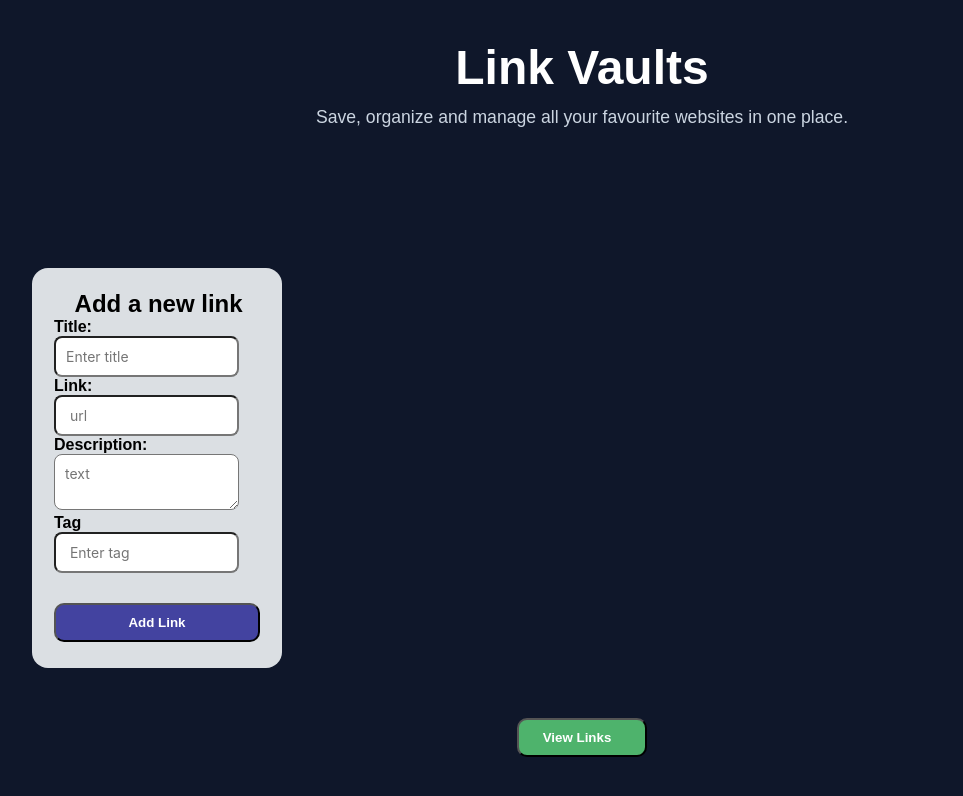
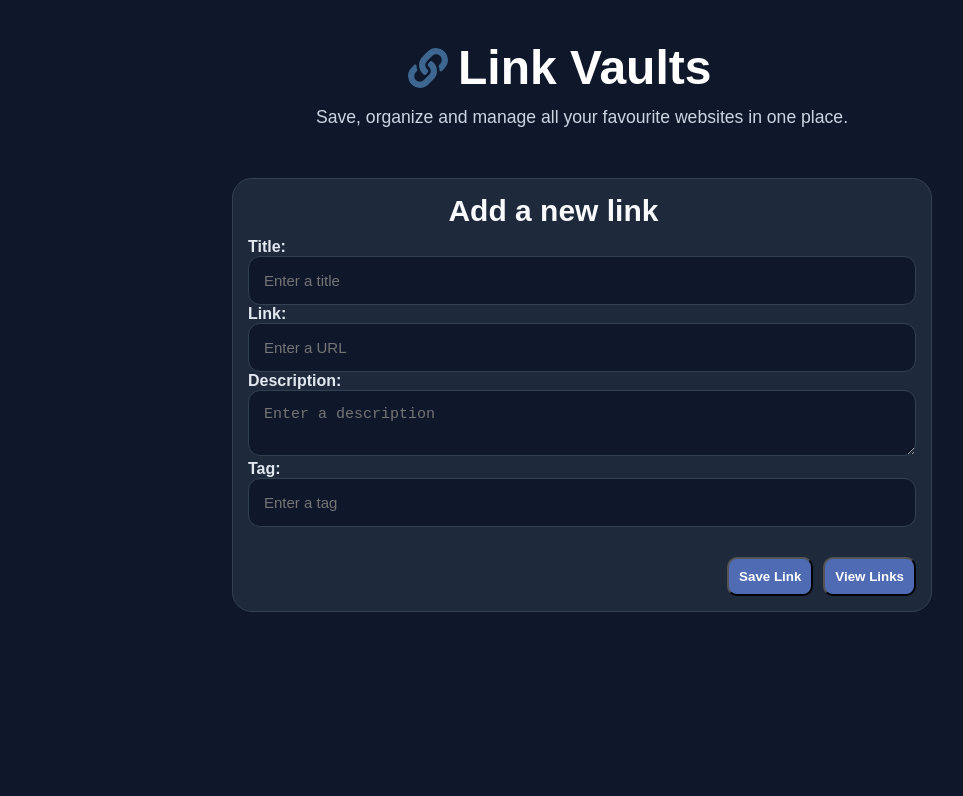
Before and after one commit to Masande07i/link-vaults, a React (Vite) app: page / in a window 1280 px wide. Both pictures are taken after typing "Sample" into the empty fields and a click on the button "+ Add Link". Shown: the top 796 px of the page, without its empty margins (58-1021 px from the left). Built offline with nearby package versions, Linux system fonts and the light colour scheme.

Commit message:
formlinks updated

```diff
--- a/index.html
+++ b/index.html
@@ -2,7 +2,7 @@
 <html lang="en">
   <head>
     <meta charset="UTF-8" />
-    <link rel="icon" type="image/svg+xml" href="/favicon.svg" />
+    <link rel="icon" type="image/svg+xml" href="./public/flavicon.png" />
     <meta name="viewport" content="width=device-width, initial-scale=1.0" />
     <title>link-vaults</title>
   </head>
--- a/src/App.css
+++ b/src/App.css
@@ -21,6 +21,18 @@ body{
     text-align:center;
     margin-bottom:50px;
 }
+.titleContainer{
+    margin-left:35%;
+    display:flex;
+    align-items:center;
+    gap:10px;
+}
+
+.icon{
+    font-size:40px;
+    color:#3d6790;
+    border-radius:12px;
+}
 
 .topSec h1{
     color:white;
--- a/src/App.tsx
+++ b/src/App.tsx
@@ -1,6 +1,6 @@
 import { Form } from './components/Form/Form'
 import { Text } from './components/Text/Text'
-
+import { FaLink } from "react-icons/fa";
 
 import './App.css'
 
@@ -12,8 +12,10 @@ function App() {
     <div className="app">
 
       <header className="topSec">
-
-        <Text variant="h1"> Link Vaults  </Text>
+          <div className="titleContainer">
+            <FaLink className="icon"/>
+            <Text variant="h1"> Link Vaults </Text>
+          </div>
 
         <Text variant="p" >Save, organize and manage all your favourite websites in one place.
         </Text>
--- a/src/components/Button/Button.tsx
+++ b/src/components/Button/Button.tsx
@@ -4,14 +4,15 @@ export interface ButtonProps{
     label: string;
     onClick?: () => void;
     style?: React.CSSProperties;
-    className?: string
+    className?: string;
+    type?: "button" | "submit"
 
 }
 
-export const Button:React.FC<ButtonProps> = ({label,onClick,style,className}) => {
+export const Button:React.FC<ButtonProps> = ({label,onClick,style,className,type="button"}) => {
 
   return (
-    <button onClick={onClick} style={style} className={`${styles.button} ${className || "" }`}>
+    <button type={type} onClick={onClick} style={style} className={`${styles.button} ${className || "" }`}>
         {label}
     </button>
   )
--- a/src/components/Form/Form.module.css
+++ b/src/components/Form/Form.module.css
@@ -6,9 +6,3 @@
     flex-direction:column;
     gap:30px;
 }
-.buttonView{
-    width:130px;
-    margin:20px auto;
-    padding-right: 20px;
-    background-color: rgb(78, 179, 108);
-}
--- a/src/components/Form/Form.tsx
+++ b/src/components/Form/Form.tsx
@@ -2,7 +2,7 @@ import { useState, useEffect } from 'react'
 import { FormLink, type LinkInput } from '../FormLinks/FormLinks'
 import { SavedLinks } from '../SavedLinks/SavedLinks'
 import style from './Form.module.css'
-import {Button}from '../Button/Button'
+
 
 
 
@@ -47,8 +47,8 @@ export const Form = () => {
      <main className={style.container}>
       {view === 'add' ? (
         <>
-          <FormLink onAdd={addNewLink}/>
-          <Button label={'View Links'} onClick={() => setView('saved')} className={style.buttonView}/>
+          <FormLink onAdd={addNewLink} onViewLinks={() => setView('saved')}/>
+
         </>
 
       ) : (
--- a/src/components/FormLinks/FormLinks.module.css
+++ b/src/components/FormLinks/FormLinks.module.css
@@ -1,30 +1,47 @@
 .slate{
-    background-color: #dbdfe3;
-    border-radius: 16px;
-    padding: 22px;
-    height: 400px;
-    width: 250px;
-    margin-top: 90px;
+    max-width:700px;
+    width:100%;
+    margin:0 auto;
+    background:#1E293B;
+    border:1px solid #334155;
+    border-radius:20px;
+    padding:15px;
+    display:flex;
+    flex-direction:column;
+    gap:10px;
 }
 .slate h2{
-    padding-left: 10%;
+    padding-left: 30%;
+    color: #F8FAFC;
+    font-size: 30px;
+    font-weight: 700;
 }
 label{
-    display: block;
-    font-weight: 600;
-
+    color:#E2E8F0;
+    font-weight:600;
 }
 
-input, textarea {
-  border-radius: 8px;
-  padding:10px;
-  font-family: 'Inter', system-ui, sans-serif;
-  font-size: 14px;
-  width: 90%;
+ input,textarea{
+    width:100%;
+    background:#0F172A;
+    border:1px solid #334155;
+    border-radius:12px;
+    padding:15px;
+    color:white;
+    font-size:15px;
 }
 
+.actions{
+    display:flex;
+    justify-content:flex-end;
+    gap:10px;
+    margin-top:30px;
+}
+
+
 .buttonAdd{
-    margin-top: 30px;
-    width:100%;
-    background-color: rgb(67, 67, 160);
+    background-color: rgb(78, 107, 179);
 }
+.buttonView{
+    background-color: rgb(78, 107, 179);
+}
--- a/src/components/FormLinks/FormLinks.tsx
+++ b/src/components/FormLinks/FormLinks.tsx
@@ -1,7 +1,7 @@
 import style from './FormLinks.module.css'
-import { Text } from '../Text/Text';
-import  React ,{ useState } from 'react';
-import { Button } from '../Button/Button';
+import { Text } from '../Text/Text'
+import  React ,{ useState } from 'react'
+import { Button } from '../Button/Button'
 
 
 export interface LinkInput{
@@ -14,10 +14,10 @@ export interface LinkInput{
 
 interface FormLinkProps{
   onAdd: (input : Omit<LinkInput,'id'>) => void;
-
+  onViewLinks: () => void;
 }
 
-export function FormLink( {onAdd}: FormLinkProps) {
+export function FormLink( {onAdd, onViewLinks}: FormLinkProps) {
   const [title, setTitle] = useState('');
   const [link, setLink] = useState('');
   const [description, setDescription] = useState('');
@@ -71,7 +71,7 @@ const validate = () : boolean =>{
           type="text"
           id="title"
           name="title"
-          placeholder="Enter title"
+          placeholder="Enter a title"
           value={title}
           onChange={(e) => setTitle(e.target.value)}
 
@@ -85,7 +85,7 @@ const validate = () : boolean =>{
           type="url"
           id="link"
           name="link"
-          placeholder= " url"
+          placeholder= "Enter a URL"
           value={link}
           onChange={(e) => setLink(e.target.value)}
           />
@@ -96,28 +96,30 @@ const validate = () : boolean =>{
         <textarea
           id="description"
           name="description"
-          placeholder= "text"
+          placeholder= "Enter a description"
           value={description}
           onChange={(e) => setDescription(e.target.value)}
           />
      </div>
 
      <div>
-        <label htmlFor="tag">Tag</label>
+        <label htmlFor="tag">Tag:</label>
         <input
           type="text"
           id="tag"
           name="tag"
-          placeholder= " Enter tag"
+          placeholder= "Enter a tag"
           value={tag}
           onChange={(e) => setTag(e.target.value)}
         />
      </div>
 
-      <Button label={'Add Link'} className={style.buttonAdd}/>
+      <div className={style.actions}>
+       <Button label="Save Link" type="submit" className={style.buttonAdd}/>
 
-      </form>
-
+       <Button label="View Links" type="button" onClick={onViewLinks} className={style.buttonView}/>
+      </div>
+    </form>
 
    </section>
 
--- a/src/components/SavedLinks/SavedLinks.module.css
+++ b/src/components/SavedLinks/SavedLinks.module.css
@@ -3,7 +3,6 @@
     display: flex;
     flex-direction: column;
     gap: 30px;
-    /* overflow-wrap: break-word; */
 }
 
 .toolbar{
--- a/src/components/SavedLinks/SavedLinks.tsx
+++ b/src/components/SavedLinks/SavedLinks.tsx
@@ -62,7 +62,7 @@ export const SavedLinks = ({links, onDelete,onUpdate,editingId, onStartEdit, onC
                 <input value={draft.tag} onChange={(e) => setDraft({ ...draft, tag: e.target.value })} />
 
                 <div className= {style.buttons}>
-                  <Button label={'Save'} onClick={() => onUpdate(link.id, draft)} style={{backgroundColor: "#16a34a"}}/>
+                  <Button label={'Save'} onClick={() => onUpdate(link.id, draft)} style={{backgroundColor: "rgb(78, 107, 179)"}}/>
                   <Button label={'Cancel'} onClick={onCancelEdit} style={{backgroundColor:"#6b7280"}}/>
                 </div>
               </li>
@@ -74,7 +74,7 @@ export const SavedLinks = ({links, onDelete,onUpdate,editingId, onStartEdit, onC
                 {link.tag && <span className={style.linkTag}>{link.tag}</span>}
                 <br />
                <div className={style.buttons}>
-                <Button label={'Update'} onClick={() => startEdit(link)} style={{backgroundColor: "#2563eb"}}/>
+                <Button label={'Update'} onClick={() => startEdit(link)} style={{backgroundColor: "rgb(78, 107, 179)"}}/>
                 <Button label={'Delete'} onClick={() => onDelete && onDelete(link.id)} style={{backgroundColor: "#ef4444"}}/>
                </div>
               </li>
```
Also changed, not shown: src/assets/link.png (deleted), 1 other file (tests, documents, lock files or other folders).
